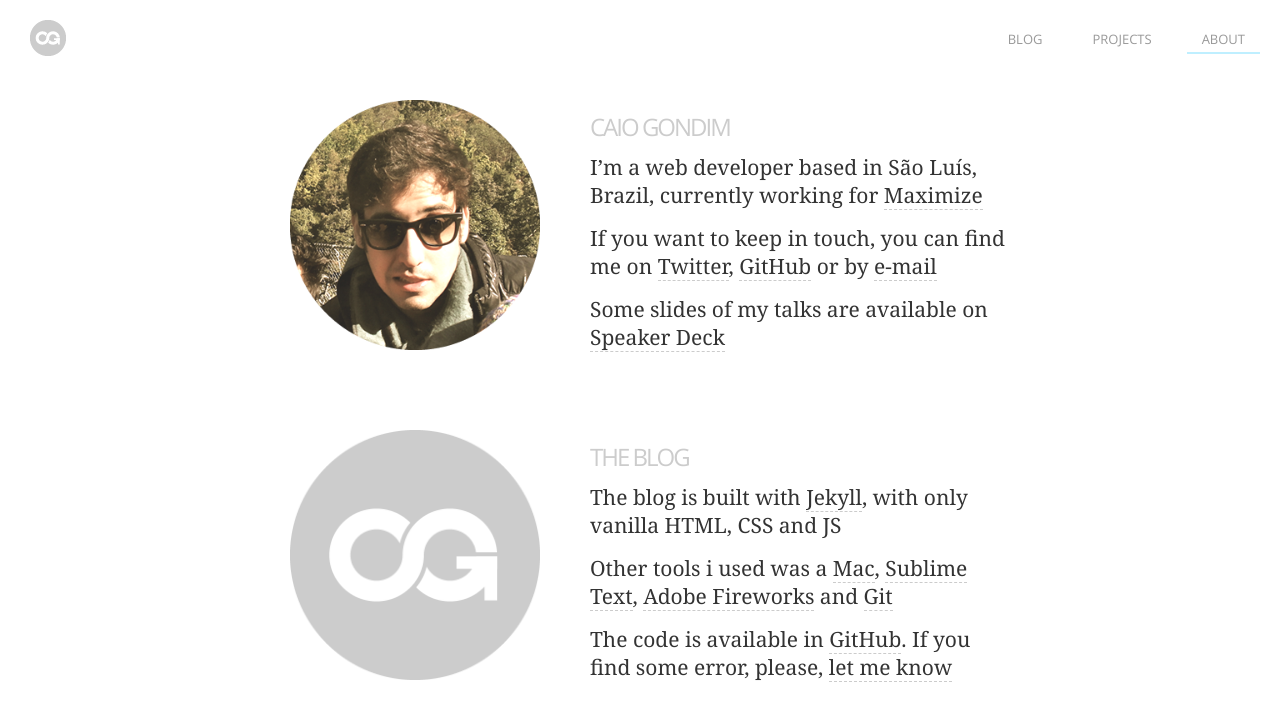
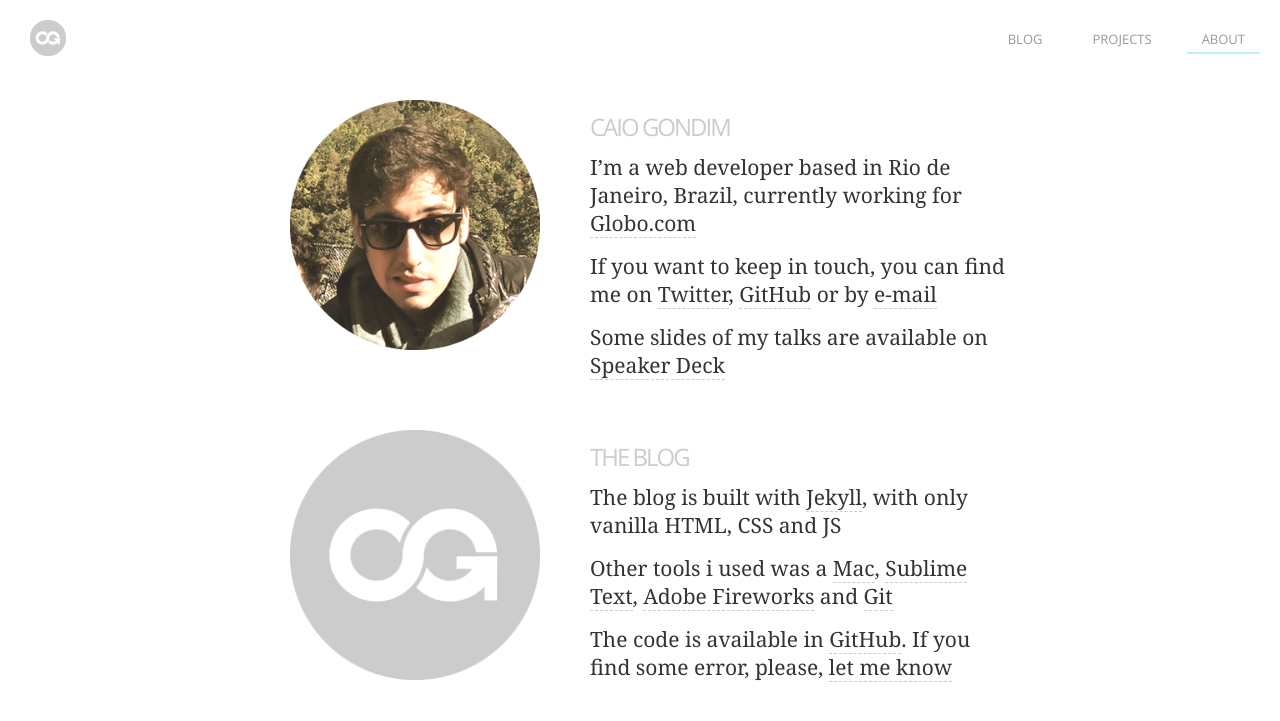
Before and after one commit to caiogondim/caiogondim.com, a Jekyll site: the page built from _source/about/index.html, in a window 1280 px wide. Shown: the top 721 px of the page. Built offline with Jekyll 4.4.1, drawn with Linux system fonts in a browser that asks for light colours; some web fonts are replaced; Markdown is read by kramdown in place of the engine named in the settings.

Commit message:
Updates the about page with my current city and company

```diff
--- a/_source/about/index.html
+++ b/_source/about/index.html
@@ -4,10 +4,11 @@ menu_current: about
 ---
 <div id="about">
 	<div id="about-me">
-		<div id="about-me-logo"><img src="/img/about-me.png" alt="Me" width="250" height="250" /></div>
+		<div id="about-me-logo"><img src="/img/about-me.png" alt="Me"
+				width="250" height="250" /></div>
 		<div id="about-me-description">
 			<h1>Caio Gondim</h1>
-			<p>I’m a web developer based in São Luís, Brazil, currently working for <a href="http://maximize.com.br">Maximize</a></p>
+			<p>I’m a web developer based in Rio de Janeiro, Brazil, currently working for <a href="http://globo.com">Globo.com</a></p>
 			<p>If you want to keep in touch, you can find me on <a href="http://twitter.com/caio_gondim">Twitter</a>, <a href="http://github.com/caiogondim">GitHub</a> or by <a href="mailto:me@caiogondim.com">e-mail</a></p>
 			<p>Some slides of my talks are available on <a href="https://speakerdeck.com/u/caiogondim">Speaker Deck</a></p>
 		</div>
```
